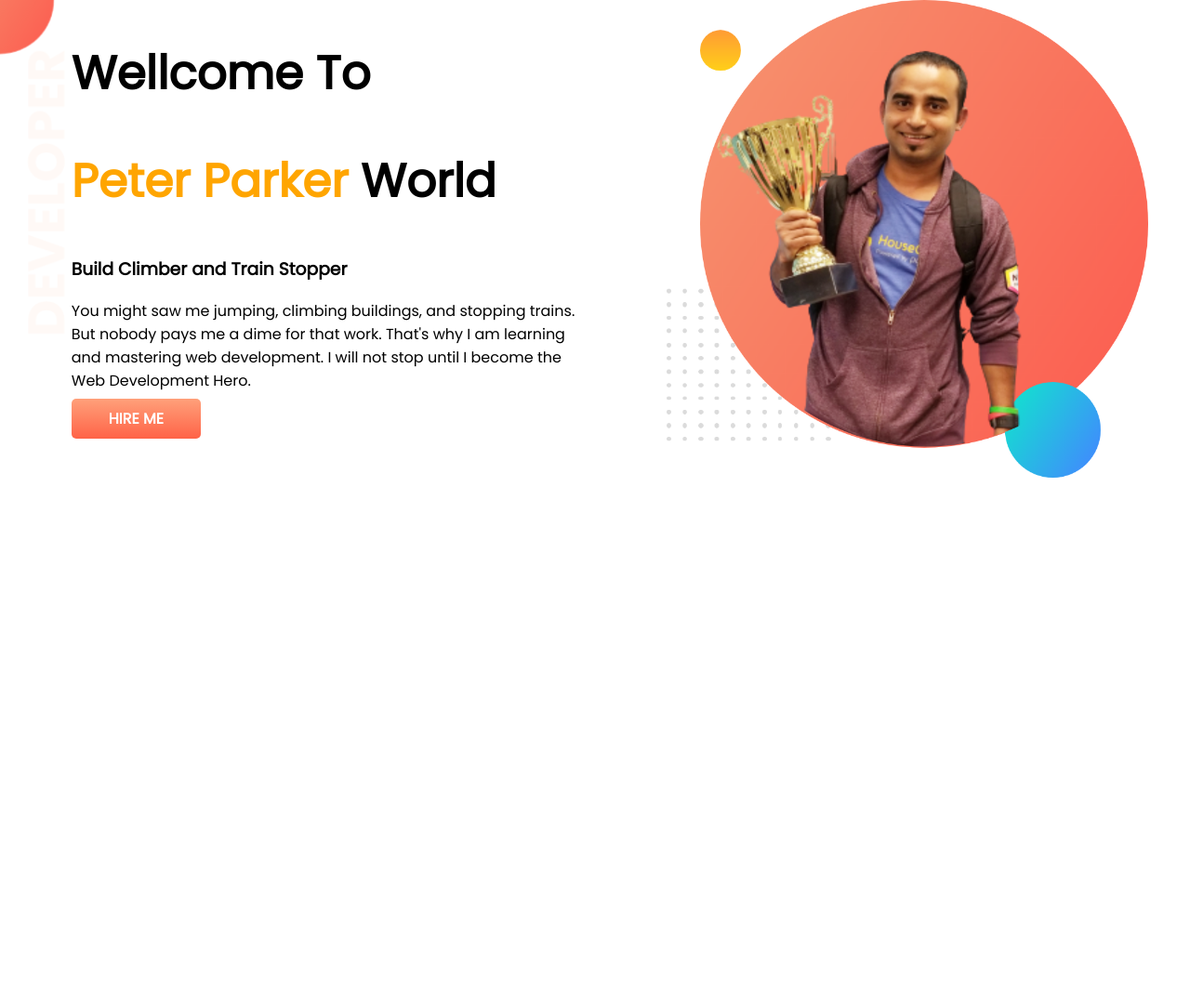
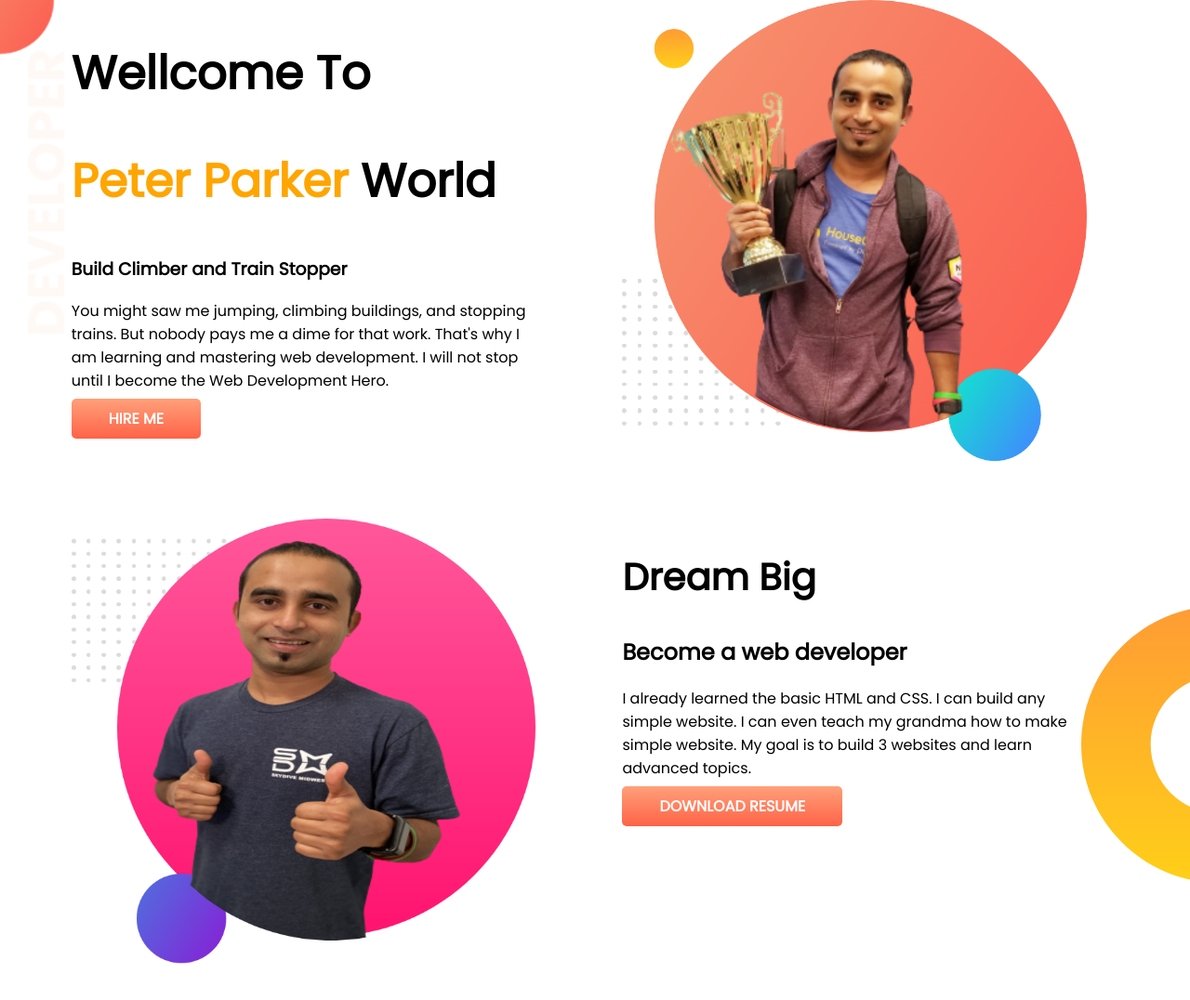
Before and after one commit to mohammadRcat/developer-portfolio, a plain HTML site: page index.html in a window 1280 px wide. Shown: the whole page at 93% size. Before the commit the page ends 800 px from the top, so only its background shows below. Drawn offline with Linux system fonts and the light colour scheme.

Commit message:
dream part done

```diff
--- a/index.html
+++ b/index.html
@@ -30,6 +30,19 @@
             <img src="Images/Jhanker mahabub2.png" alt="win Trofy img">
         </div>
     </section>
+
+    <section class="dream-banner">
+        <div class="divide-width">
+            <img src="Images/Jhanker mahabub1.png" alt="Jhanker Mahabub photo">
+        </div>
+        <div class="divide-width">
+            <h1 class="dream-heading1">Dream Big</h1>
+            <h2>Become a web developer</h2>
+            <p>I already learned the basic HTML and CSS. I can build any simple website. I can even teach my grandma how
+                to make simple website. My goal is to build 3 websites and learn advanced topics.</p>
+            <a class="link-button" target="_blank" href="https://www.programming-hero.com/">DOWNLOAD RESUME</a>
+        </div>
+    </section>
 </body>
 
 </html>
--- a/style.css
+++ b/style.css
@@ -10,16 +10,20 @@ h1{
 }
 section{
     display: flex;
+    margin-bottom: 55px;
 }
 .divide-width{
-width: 50%;
-padding-left: 6%;
+width: 39%;
+margin-left: 6%;
+padding-right: 1.3%;
 }
+.divide-width img{
+    width: 100%;
+}
+.dream-heading1{
+    font-size: 40px;
 
-.divide-width img{
-    width: 92%;
 }
-
 .link-button{
    text-decoration: none;
 
@@ -34,3 +38,9 @@ padding-left: 6%;
     background-repeat: no-repeat;
 
 }
+.dream-banner{
+    background-image: url(Images/dream-bg.png);
+    background-repeat: no-repeat;
+    background-position: right;
+
+}
```
